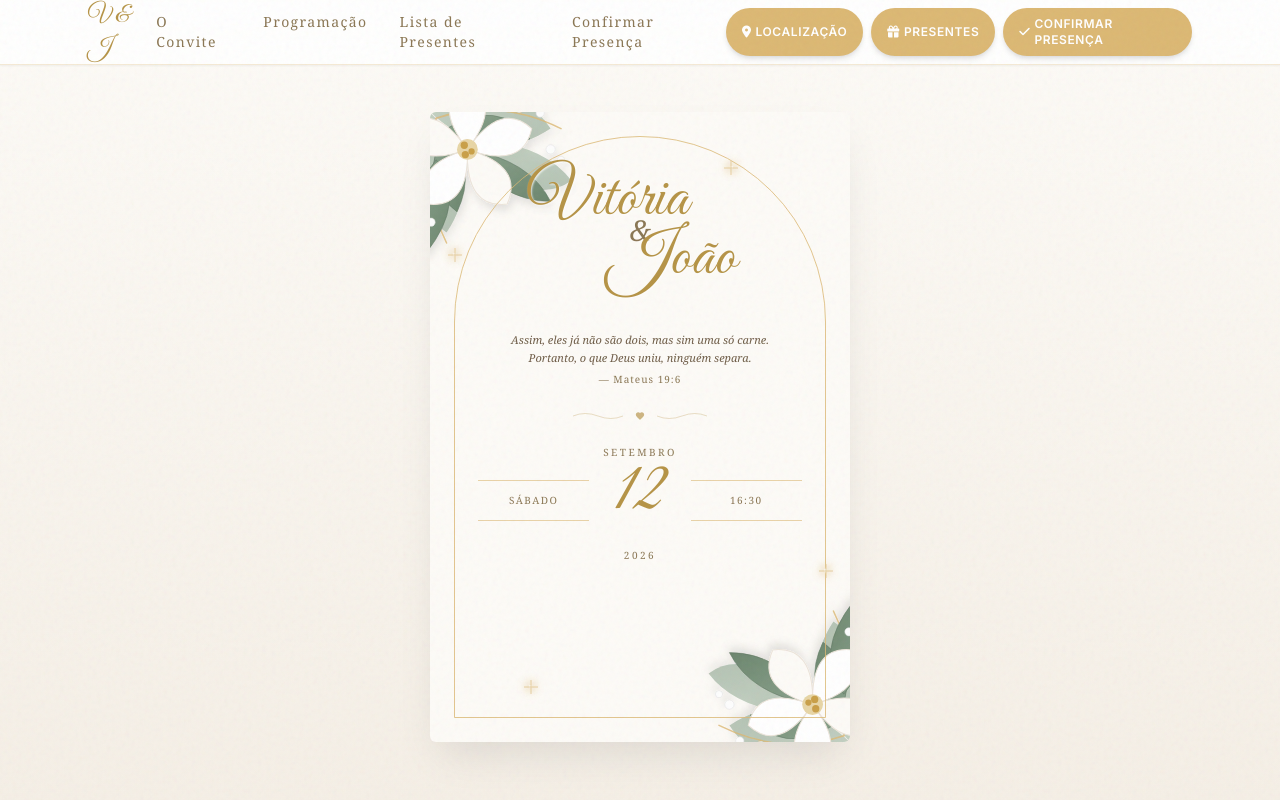
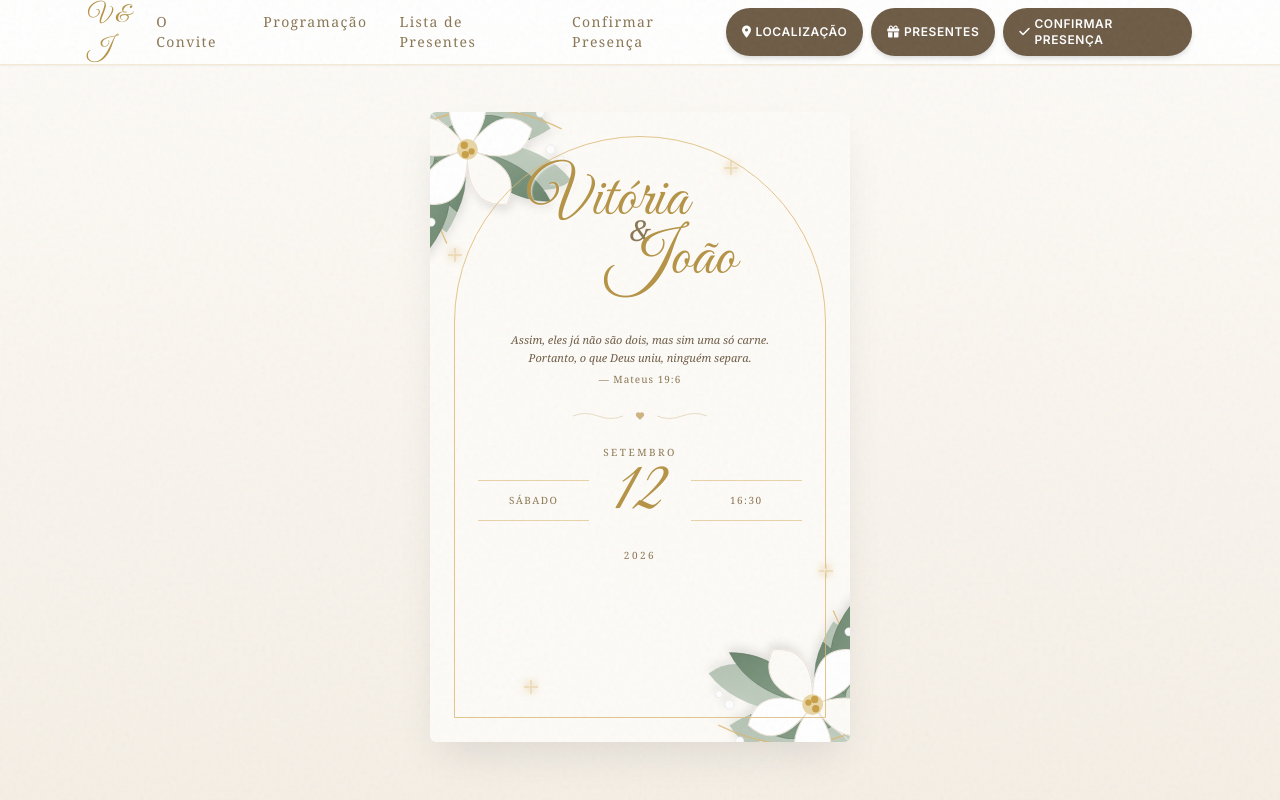
Before and after one commit to JoaoGFR/convite-casamento, a website: page index.html in a window 1280 px wide. Shown: the top 800 px of the page. Drawn offline with nearby package versions, Linux system fonts and the light colour scheme; no server answers; a web font is replaced by a local one.

Commit message:
att 3.6.2

```diff
--- a/api/gifts.js
+++ b/api/gifts.js
@@ -35,7 +35,7 @@ const defaultGifts = [
 
   // Quarto
   { id: crypto.randomUUID(), category: 'Quarto', name: 'Travesseiros', claimed: false },
-  { id: crypto.randomUUID(), category: 'Quarto', name: 'Cobre leito King', claimed: false },
+  { id: crypto.randomUUID(), category: 'Quarto', name: 'Cobre leito Quenn', claimed: false },
   { id: crypto.randomUUID(), category: 'Quarto', name: 'Jogo de lençol queen', claimed: false },
   { id: crypto.randomUUID(), category: 'Quarto', name: 'Jogo de cama', claimed: false },
   { id: crypto.randomUUID(), category: 'Quarto', name: 'Edredom ou colcha', claimed: false },
--- a/index.html
+++ b/index.html
@@ -174,18 +174,18 @@
             </div>
             <div class="flex gap-1.5 sm:gap-2">
                 <a href="#detalhes" title="Localização"
-                    class="bg-[#dcb873] hover:bg-[#b59345] text-white px-2.5 py-1.5 sm:px-4 sm:py-2 rounded-full text-[10px] sm:text-xs font-semibold uppercase tracking-wider shadow-md flex items-center gap-1 transition duration-300">
+                    class="bg-[#6d5b45] hover:bg-[#8a7653] text-white px-2.5 py-1.5 sm:px-4 sm:py-2 rounded-full text-[10px] sm:text-xs font-semibold uppercase tracking-wider shadow-md flex items-center gap-1 transition duration-300">
                     <i class="fa-solid fa-location-dot"></i>
                     <span class="hidden md:inline">Localização</span>
                     <span class="hidden sm:inline md:hidden">Local</span>
                 </a>
                 <a href="#presentes" title="Presentes"
-                    class="bg-[#dcb873] hover:bg-[#b59345] text-white px-2.5 py-1.5 sm:px-4 sm:py-2 rounded-full text-[10px] sm:text-xs font-semibold uppercase tracking-wider shadow-md flex items-center gap-1 transition duration-300">
+                    class="bg-[#6d5b45] hover:bg-[#8a7653] text-white px-2.5 py-1.5 sm:px-4 sm:py-2 rounded-full text-[10px] sm:text-xs font-semibold uppercase tracking-wider shadow-md flex items-center gap-1 transition duration-300">
                     <i class="fa-solid fa-gift"></i>
                     <span class="hidden sm:inline">Presentes</span>
                 </a>
                 <a href="#rsvp-container" title="Confirmar Presença"
-                    class="bg-[#dcb873] hover:bg-[#b59345] text-white px-2.5 py-1.5 sm:px-4 sm:py-2 rounded-full text-[10px] sm:text-xs font-semibold uppercase tracking-wider shadow-md flex items-center gap-1 transition duration-300">
+                    class="bg-[#6d5b45] hover:bg-[#8a7653] text-white px-2.5 py-1.5 sm:px-4 sm:py-2 rounded-full text-[10px] sm:text-xs font-semibold uppercase tracking-wider shadow-md flex items-center gap-1 transition duration-300">
                     <i class="fa-solid fa-check"></i>
                     <span class="hidden sm:inline">Confirmar Presença</span>
                     <span class="sm:hidden">Confirmar</span>
```
